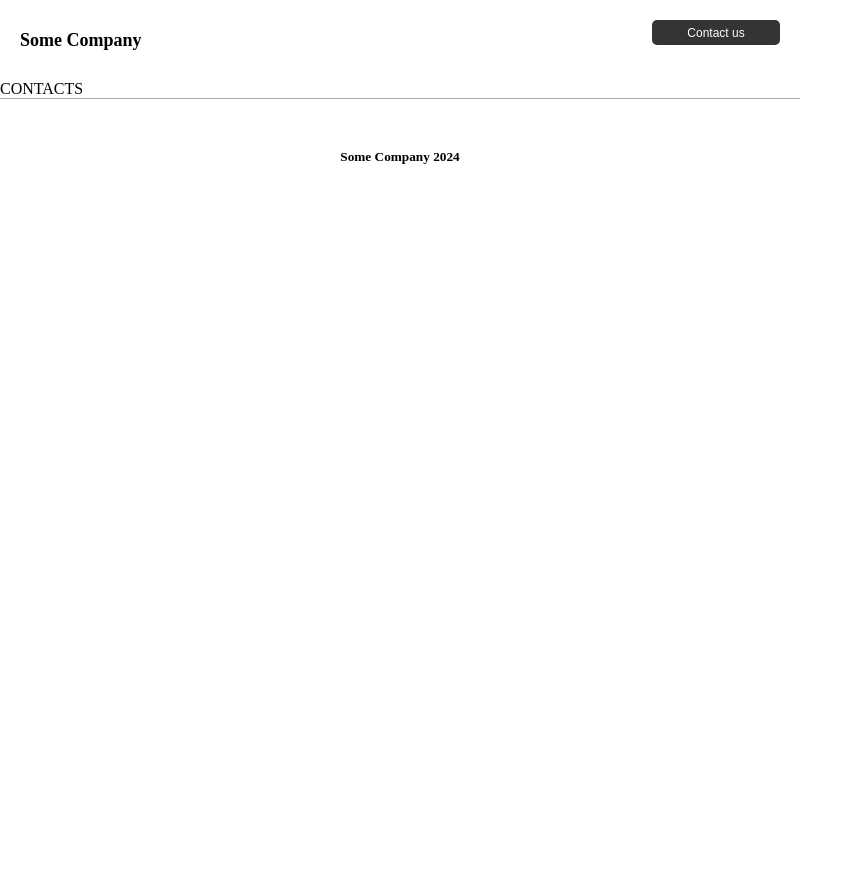
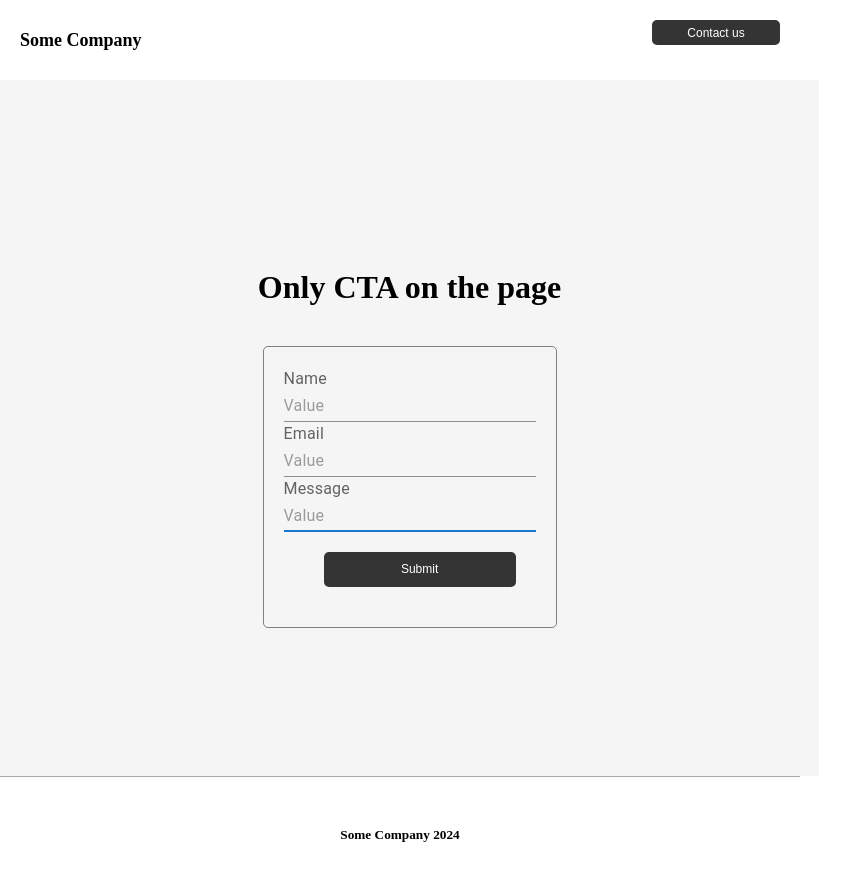
Before and after one commit to MoisGames/my-test-cad, a React (Vite) app in the folder client/: page /contacts in a window 1280 px wide. Shown: the top 880 px of the page, without its empty margins (0-843 px from the left). Before the commit the page ends 800 px from the top, so only its background shows below. Built offline with nearby package versions, Linux system fonts and the light colour scheme.

Commit message:
feat ContactsPages.tsx I have laid out the main form, all data from the form goes into the corresponding variables.

```diff
--- a/client/index.html
+++ b/client/index.html
@@ -3,7 +3,7 @@
   <head>
     <meta charset="UTF-8" />
     <link rel="icon" type="image/svg+xml" href="/autocad.svg" />
-    <meta name="viewport" content="width=device-width, initial-scale=1.0" />
+    <meta name="viewport" content="initial-scale=1, width=device-width"/>
     <title>Autocad-test</title>
   </head>
   <body>
--- a/client/src/components/UI/button/ButtonContacts.tsx
+++ b/client/src/components/UI/button/ButtonContacts.tsx
@@ -19,6 +19,7 @@ const Button = styled.button `
     height: 25px;
     width: 10vw;
     margin: 20px 20px 20px 40px;
+    cursor: pointer;
 `
 const Text = styled.span `
     font-size: 12px;
--- /dev/null
+++ b/client/src/components/UI/button/ButtonSubmit.tsx
@@ -0,0 +1,35 @@
+import styled from "styled-components";
+import { centeringStyle, colorButtonContacts } from '../../../styles/baseLayout';
+
+
+const Button = styled.button `
+    ${centeringStyle}
+    padding: 10px;
+    ${colorButtonContacts}
+    color: white;
+    border-radius: 5px;
+    border: none;
+    height: 35px;
+    width: 15vw;
+    margin: 20px 20px 20px 40px;
+    cursor: pointer;
+`
+const Text = styled.span `
+    font-size: 12px;
+    font-family: "Inter",;
+`
+interface PropsButtonSubmit {
+    text: string,
+    onClick?: () => {}
+}
+const ButtonSubmit = (props: PropsButtonSubmit  ) => {
+
+    return (
+        <Button
+            onClick={props.onClick}>
+            <Text>{props.text}</Text>
+        </Button>
+    );
+};
+
+export default ButtonSubmit;
--- a/client/src/components/pages/ContactsPage.tsx
+++ b/client/src/components/pages/ContactsPage.tsx
@@ -1,14 +1,71 @@
 import styled from "styled-components";
+import {
+    backgroundLightGrey,
+    centeringStyle,
+    standartWidth } from "../../styles/baseLayout";
+import { FormGroup, Input, InputLabel,} from "@mui/material";
+import ButtonSubmit from "../UI/button/ButtonSubmit";
+import { useState } from "react";
 
 const Main = styled.main `
+    ${centeringStyle};
+    flex-direction: column;
+    ${backgroundLightGrey};
+    ${standartWidth};
+    height: 87vh;
+`
+const ContactsHead = styled.h1 `
+    margin: 40px;
+`
+const WrapperForm = styled.div `
+    ${centeringStyle};
+    border: 1px solid grey;
+    border-radius: 5px;
+    padding: 20px;
+`
+const ContactsPage = () => {
+    const [name, setName] = useState('')
+    const [email, setEmail] = useState('')
+    const [message, setMessage] = useState('')
 
-`
-
-const ContactsPage = () => {
+    const debounce = (fn: Function, ms = 300) => {
+        let timeoutId: ReturnType<typeof setTimeout>;
+        return function (this: any, ...args: any[]) {
+          clearTimeout(timeoutId);
+          timeoutId = setTimeout(() => fn.apply(this, args), ms);
+        };
+      };
 
     return (
         <Main>
-            CONTACTS
+            <ContactsHead>Only CTA on the page</ContactsHead>
+            <WrapperForm>
+                <FormGroup>
+                        <InputLabel>Name</InputLabel>
+                        <Input
+                            placeholder="Value"
+                            autoFocus={true}
+                            value={name}
+                            onChange={e => debounce(() =>
+                                {setName(e.target.value)}, 500)}
+                            />
+                        <InputLabel>Email</InputLabel>
+                        <Input
+                            placeholder="Value"
+                            autoFocus={true}
+                            value={email}
+                            onChange={e => debounce(() =>
+                                {setEmail(e.target.value)}, 500)}                            />
+                        <InputLabel>Message</InputLabel>
+                        <Input
+                            placeholder="Value"
+                            autoFocus={true}
+                            value={message}
+                            onChange={e => debounce(() =>
+                                {setMessage(e.target.value)}, 500)}                            />
+                        <ButtonSubmit text="Submit"/>
+                </FormGroup>
+            </WrapperForm>
         </Main>
     );
 };
--- a/client/src/components/pages/MainPage.tsx
+++ b/client/src/components/pages/MainPage.tsx
@@ -4,14 +4,15 @@ import {
             backgroundLightGrey,
             borderLine,
             centeringStyle,
-            colorLightGrey} from '../../styles/baseLayout';
+            colorLightGrey,
+            standartWidth} from '../../styles/baseLayout';
 import ButtonContacts from '../UI/button/ButtonContacts';
 
 const Main = styled.main `
         display: flex;
         flex-direction: column;
         flex-wrap: wrap;
-        width: 62.5vw;
+        ${standartWidth}
         overflow: hidden;
         ${borderLine}
     `
@@ -53,7 +54,6 @@ const TwoMainHead = styled.h2 `
 const ParagraphWrapper = styled.div `
     display: flex;
     flex-wrap: wrap;
-    width: 62.5vw;
     margin-top: 80px;
     width: 60vw;
     height: 40vh;
@@ -77,7 +77,6 @@ const CardDesc = styled.span `
 const SectionParagraphTwo = styled.section `
     ${centeringStyle}
     flex-direction: column;
-    width: 62.5vw;
     height: 30vh;
     ${backgroundLightGrey}
 `
--- a/client/src/styles/baseLayout.ts
+++ b/client/src/styles/baseLayout.ts
@@ -20,3 +20,6 @@ export const centeringStyle = css `
     justify-content: center;
     align-items: center;
 `
+export const standartWidth = css `
+    width: 64vw;
+`
```
